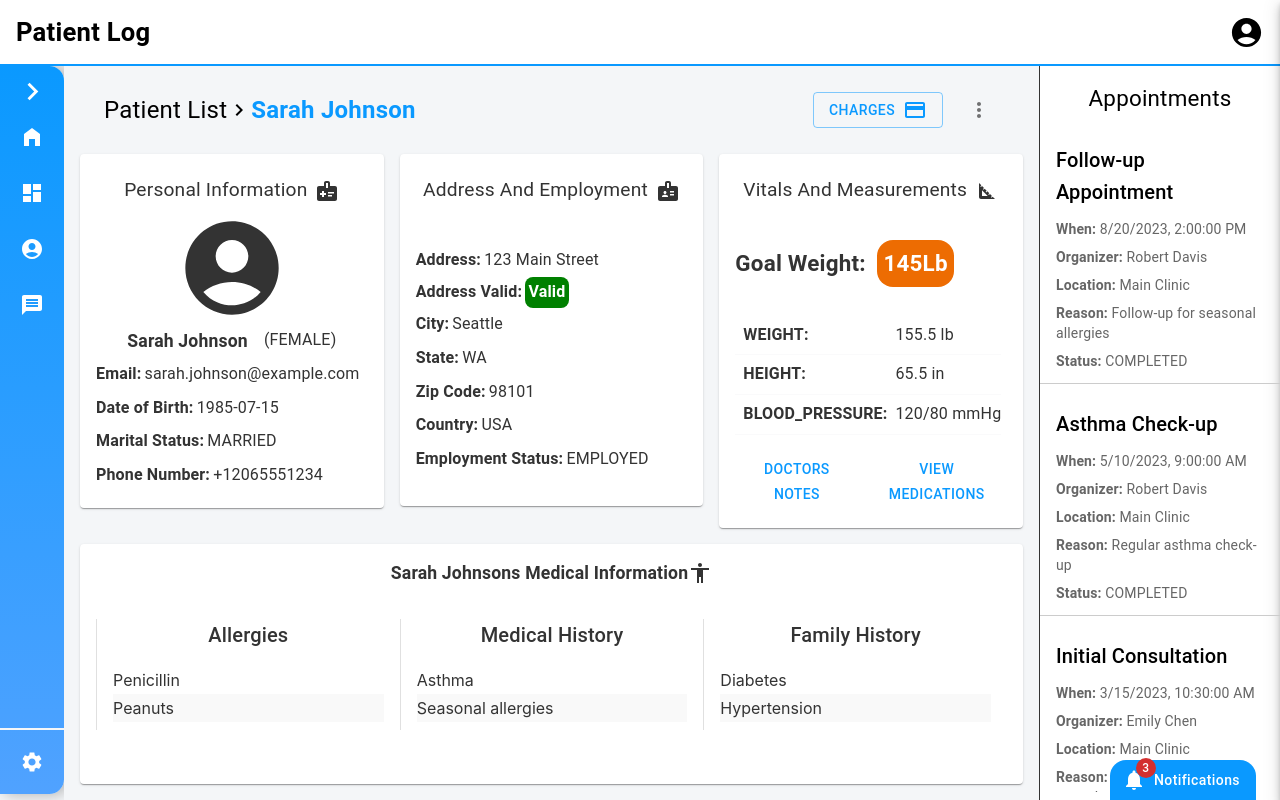
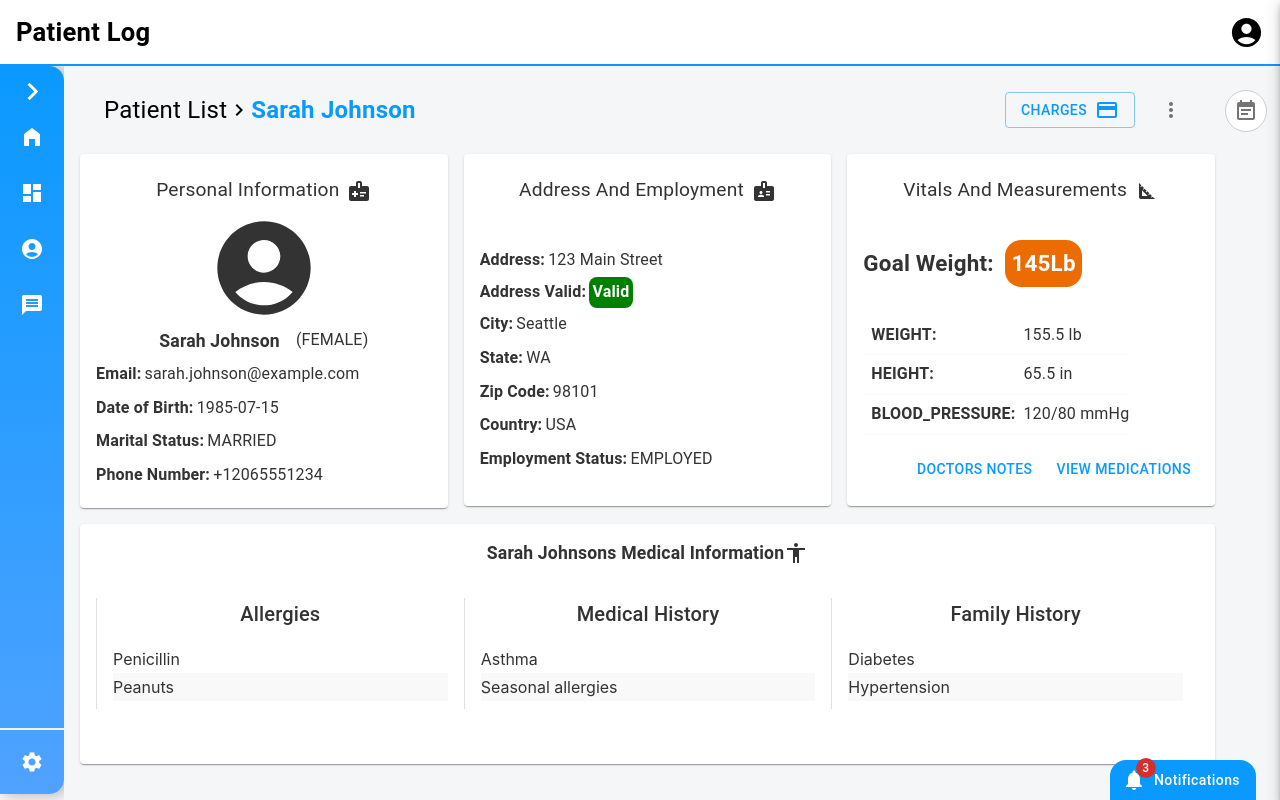
Before and after one commit to jedgray36/patient_profile, a React (Create React App) app: page / in a window 1280 px wide. Built offline with nearby package versions, Linux system fonts and the light colour scheme.

Commit message:
collapse

```diff
--- a/src/components/AppointmentsList/index.tsx
+++ b/src/components/AppointmentsList/index.tsx
@@ -1,32 +1,62 @@
-import { Box, List, ListItem, Typography } from "@mui/material";
+import { Box, List, ListItem, Typography, IconButton } from "@mui/material";
 import { useState } from "react";
 import eventsData from "../../sample_patient_data/events.json";
 import { AppointmentEvent } from "../../types";
 import { useAppointmentStyles } from "./styles";
+import ChevronLeftIcon from "@mui/icons-material/ChevronLeft";
+import ChevronRightIcon from "@mui/icons-material/ChevronRight";
+import { EventNote } from "@mui/icons-material";
 
 const AppointmentsList = () => {
   const [appointments, setAppointments] = useState<AppointmentEvent[]>(
     eventsData as AppointmentEvent[]
   );
+  const [collapsed, setCollapsed] = useState(true);
 
   const styles = useAppointmentStyles();
 
   return (
+    <Box sx={{ display: "flex", height: "100%" }}>
+      <Box
+        sx={{
+          width: collapsed ? "3rem" : "25rem",
+          transition: "width 0.3s ease",
+          borderRight: "1px solid #ccc",
+          display: "flex",
+          flexDirection: "column",
+          position: "relative",
+        }}
+      >
+        <IconButton
+          onClick={() => setCollapsed((prev) => !prev)}
+          sx={{
+            position: "absolute",
+            top: 24,
+            right: 12,
+            backgroundColor: "#fff",
+            border: "1px solid #ccc",
+            zIndex: 1,
+          }}
+        >
+          {collapsed ? <EventNote /> : <ChevronLeftIcon />}
+        </IconButton>
+
+        {!collapsed && (
           <>
-      <Box sx={styles.container}>
             <Typography sx={{ margin: "1rem", fontSize: "1.4rem" }}>
               Appointments
             </Typography>
-        {appointments.length === 0 && (
-          <Typography>No appointments found.</Typography>
-        )}
+
+            {appointments.length === 0 ? (
+              <Typography sx={{ mx: 2 }}>No appointments found.</Typography>
+            ) : (
               <List
                 sx={{
-            overflowY: "scroll",
+                  overflowY: "auto",
                   listStyle: "none",
                   padding: 0,
-            width: "100%",
-            height: "90%",
+                  px: 2,
+                  height: "100%",
                 }}
               >
                 {appointments.map((appt) => (
@@ -45,25 +75,30 @@ const AppointmentsList = () => {
                       {appt.title}
                     </Typography>
 
-              <Box sx={{ display: "flex", flexWrap: "wrap", gap: 1 }}>
+                    <Box
+                      sx={{
+                        display: "flex",
+                        flexDirection: "column",
+                        gap: 0.5,
+                      }}
+                    >
                       <Typography variant="body2" color="textSecondary">
-                  <strong>When:</strong> {new Date(appt.start).toLocaleString()}
+                        <strong>When:</strong>{" "}
+                        {new Date(appt.start).toLocaleString()}
                       </Typography>
-
                       <Typography variant="body2" color="textSecondary">
                         <strong>Organizer:</strong> {appt.organizer.firstName}{" "}
                         {appt.organizer.lastName}
                       </Typography>
-
                       <Typography variant="body2" color="textSecondary">
                         <strong>Location:</strong>{" "}
-                  {appt.location.isVirtual ? "Virtual" : appt.location.name}
+                        {appt.location.isVirtual
+                          ? "Virtual"
+                          : appt.location.name}
                       </Typography>
-
                       <Typography variant="body2" color="textSecondary">
                         <strong>Reason:</strong> {appt.appointment.reason}
                       </Typography>
-
                       <Typography variant="body2" color="textSecondary">
                         <strong>Status:</strong> {appt.status}
                       </Typography>
@@ -71,8 +106,11 @@ const AppointmentsList = () => {
                   </ListItem>
                 ))}
               </List>
+            )}
+          </>
+        )}
       </Box>
-    </>
+    </Box>
   );
 };
 
```
Lines whose indentation alone changed are shown as unchanged.
